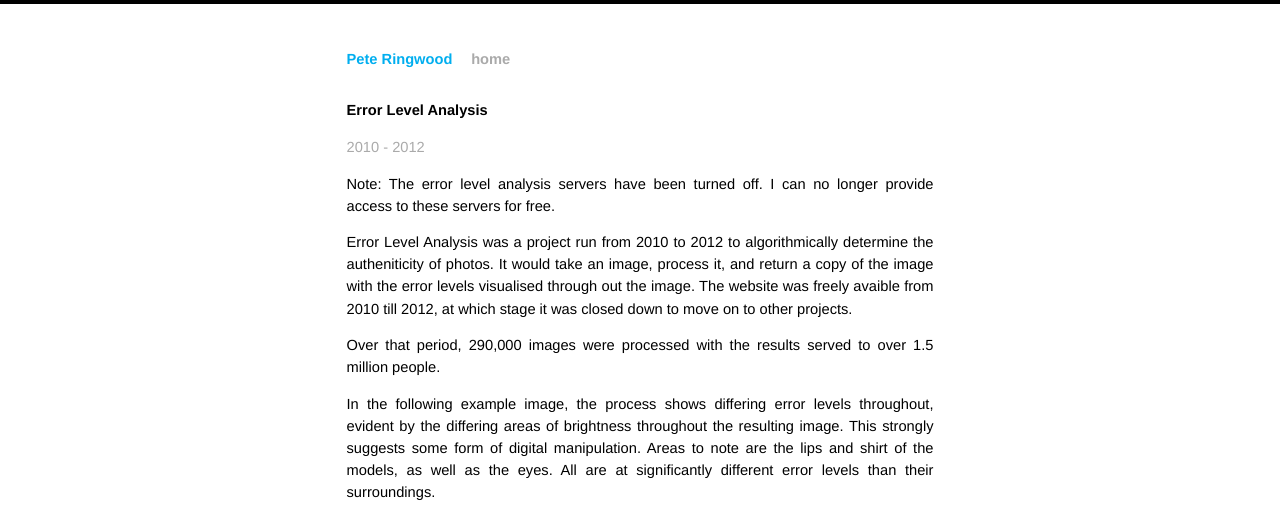
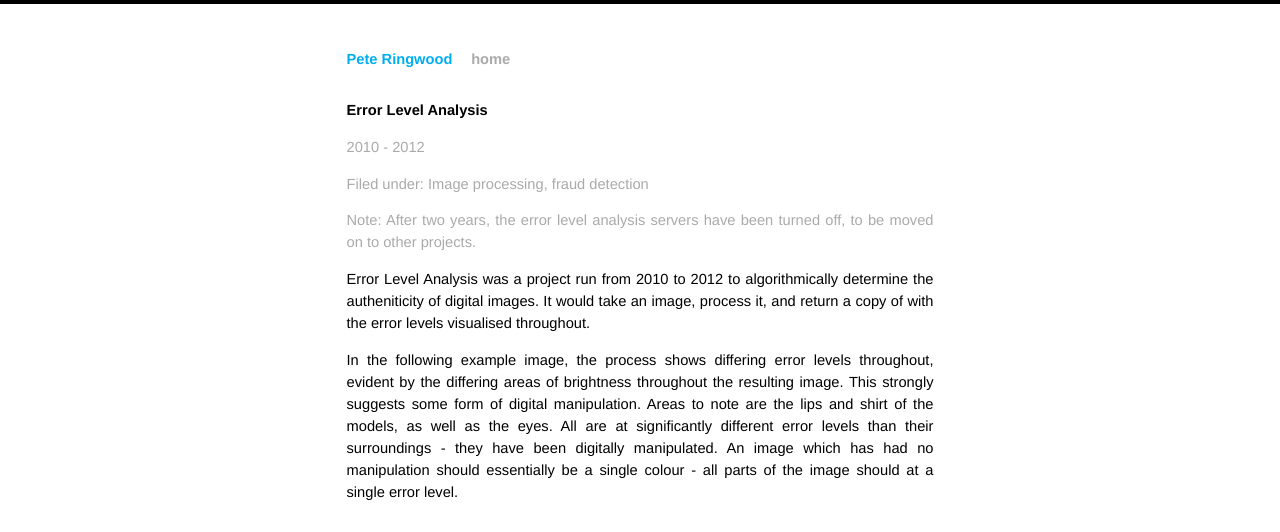
Before and after one commit to pgr/pgr.github.com, a Jekyll site: the page built from _posts/2012-1-28-error-level-analysis.md, in a window 1280 px wide. Shown: the top 532 px of the page. Built offline with Jekyll 4.4.1, drawn with Linux system fonts in a browser that asks for light colours; Markdown is read by kramdown in place of the engine named in the settings; some of the changed text lies outside the part shown; grey boxes are pictures that could not be loaded.

Commit message:
added meta: filed under

```diff
--- a/_posts/2012-1-28-error-level-analysis.md
+++ b/_posts/2012-1-28-error-level-analysis.md
@@ -7,15 +7,16 @@ title: Error Level Analysis
 ================
 
 <p class="meta">2010 - 2012</p>
+<p class="meta">Filed under: Image processing, fraud detection</p>
 
-<div style="">
-Note: The error level analysis servers have been turned off. I can no longer provide access to these servers for free.
+<div class="meta">
+Note: After two years, the error level analysis servers have been turned off, to be moved on to other projects.
 </div>
 
-Error Level Analysis was a project run from 2010 to 2012 to algorithmically determine the autheniticity of photos. It would take an image, process it, and return a copy of the image with the error levels visualised through out the image. The website was freely avaible from 2010 till 2012, at which stage it was closed down to move on to other projects.
+Error Level Analysis was a project run from 2010 to 2012 to algorithmically determine the autheniticity of digital images. It would take an image, process it, and return a copy of with the error levels visualised throughout.
 
-Over that period, 290,000 images were processed with the results served to over 1.5 million people.
-
-In the following example image, the process shows differing error levels throughout, evident by the differing areas of brightness throughout the resulting image. This strongly suggests some form of digital manipulation. Areas to note are the lips and shirt of the models, as well as the eyes. All are at significantly different error levels than their surroundings.
+In the following example image, the process shows differing error levels throughout, evident by the differing areas of brightness throughout the resulting image. This strongly suggests some form of digital manipulation. Areas to note are the lips and shirt of the models, as well as the eyes. All are at significantly different error levels than their surroundings - they have been digitally manipulated. An image which has had no manipulation should essentially be a single colour - all parts of the image should at a single error level.
 
 <img style="margin: 2em auto; display:block;" src="https://s3.amazonaws.com/github_image_storage/576ff2a_enhanced.jpg" width="500" height="571" alt="Original image from valleygirl.com.au" />
+
+The website was freely available as a service from 2010 till 2012, at which stage it was closed down to move on to other projects. Over that period, 290,000 images were processed with the results served to over 1.5 million people.
```
Also changed, not shown: _posts/2010-12-12-utsm-2010.md (+2 -1 lines), _posts/2011-02-21-fsae-2010-result-visualisations.md (+1 -0 lines).
